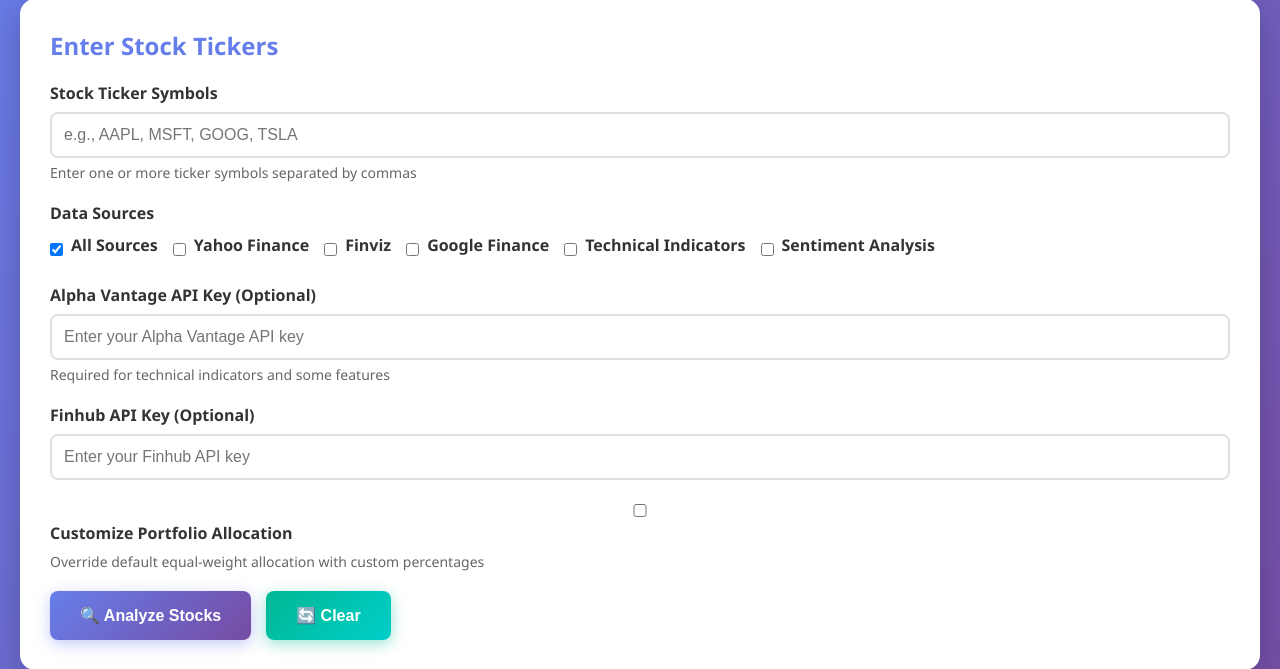
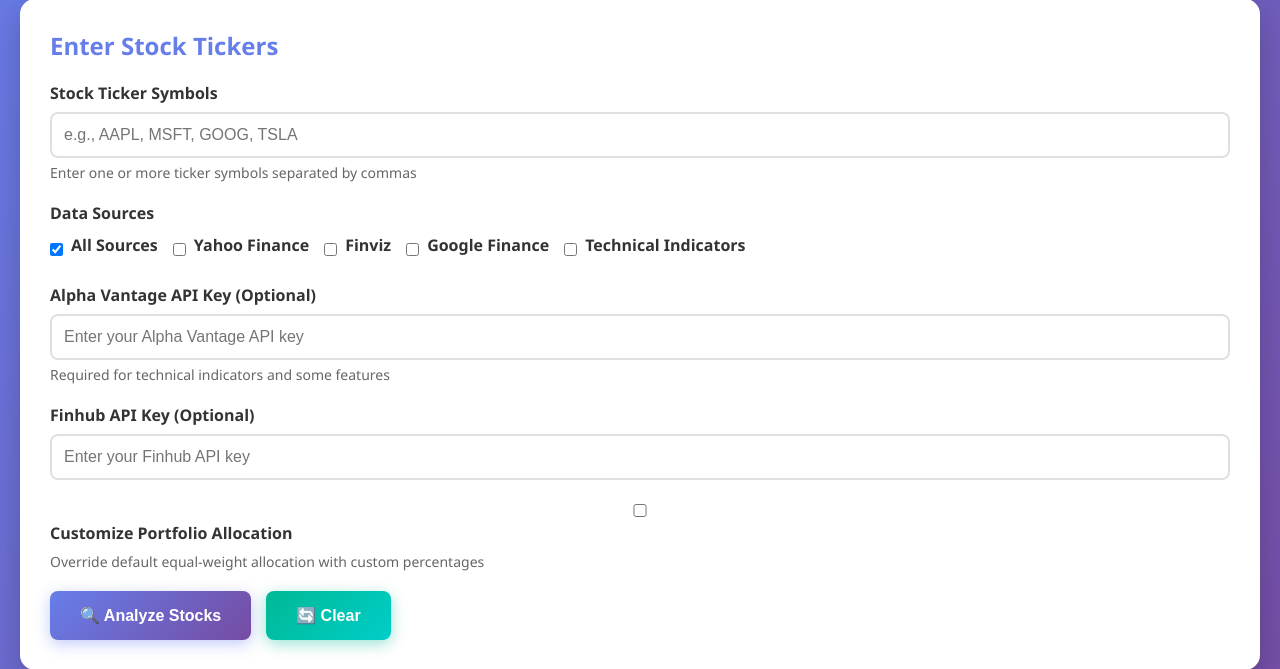
Before and after one commit to JunHao95/FinanceWebScrapper, a Flask app: page / in a window 1280 px wide. Shown: the part 200-869 px from the top of the page. Run offline with Flask 3, Linux system fonts and the light colour scheme.

Commit message:
Refactor: Consolidate sentiment sections and remove sentiment from data sources

```diff
--- a/templates/index.html
+++ b/templates/index.html
@@ -572,10 +572,6 @@
                         <div class="checkbox-item">
                             <input type="checkbox" id="source-technical" value="technical">
                             <label for="source-technical">Technical Indicators</label>
-                        </div>
-                        <div class="checkbox-item">
-                            <input type="checkbox" id="source-sentiment" value="enhanced_sentiment">
-                            <label for="source-sentiment">Sentiment Analysis</label>
                         </div>
                     </div>
                 </div>
@@ -1383,7 +1379,18 @@
                 'Profitability': ['ROE', 'ROA', 'ROIC', 'Profit Margin', 'Operating Margin'],
                 'Earnings': ['EPS', 'EPS Growth'],
                 'Technical': ['RSI', 'MA10', 'MA20', 'MA50', 'BB Signal'],
-                'Sentiment': ['Overall Sentiment', 'News Sentiment', 'Reddit Sentiment']
+                'Sentiment Analysis': [
+                    // Overall Sentiment
+                    'Overall Sentiment Score', 'Overall Sentiment Label', 'Sentiment Confidence', 'Active Data Sources',
+                    // Market Trends
+                    'Google Trends Interest', 'Trends Direction', 'Avg Interest',
+                    // News Sentiment
+                    'News Articles Analyzed', 'News Sentiment Score', 'Positive News Articles', 'Negative News Articles', 'FinBERT News Score',
+                    // Reddit Analysis
+                    'Reddit Posts Analyzed', 'Reddit Sentiment Score', 'Reddit Avg Score', 'Reddit Avg Comments', 'Positive Reddit Posts',
+                    // Key Topics
+                    'Top Topic 1 Keywords', 'Top Topic 2 Keywords', 'Top Topic 3 Keywords', 'Document Similarity'
+                ]
             };
 
             let html = '<div class="ticker-header">';
@@ -1413,7 +1420,9 @@
 
                     for (const [key, value] of Object.entries(groupMetrics)) {
                         html += '<div class="metric-item">';
-                        html += `<span class="metric-label">${key}</span>`;
+                        // Clean up display name by removing (Enhanced) suffix
+                        const cleanKey = key.replace(/\s*\(Enhanced\)\s*$/i, '');
+                        html += `<span class="metric-label">${cleanKey}</span>`;
                         html += `<span class="metric-value">${formatValue(value)}</span>`;
                         html += '</div>';
                     }
```
